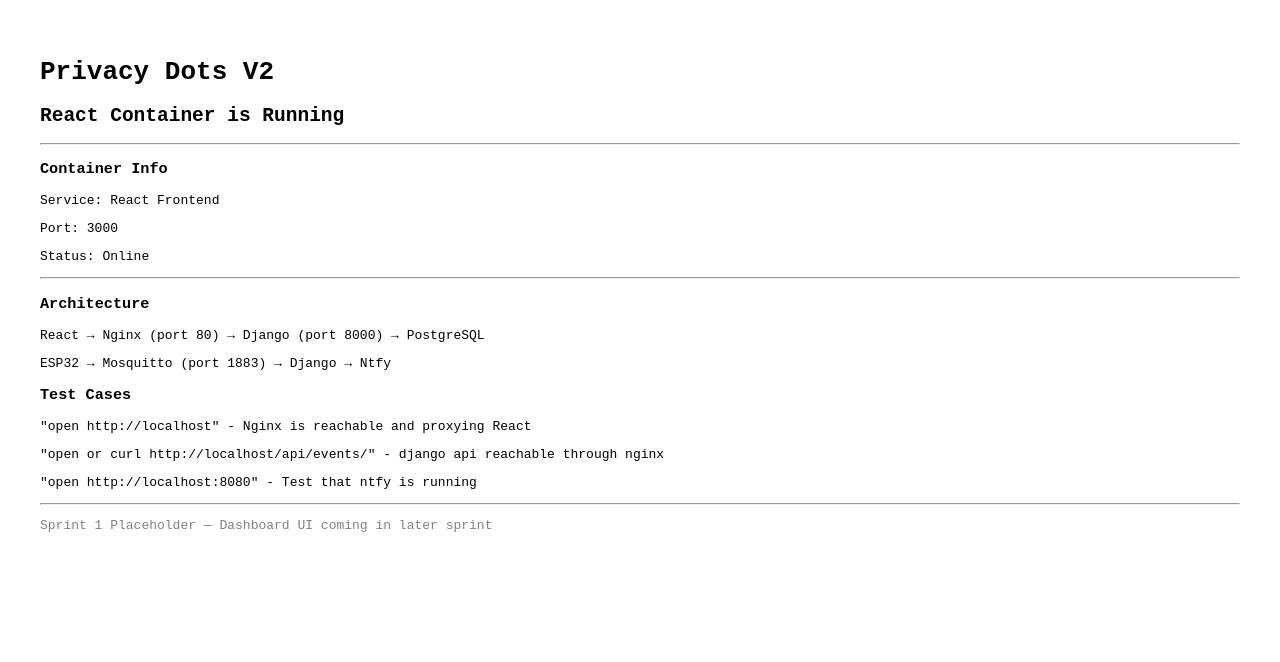
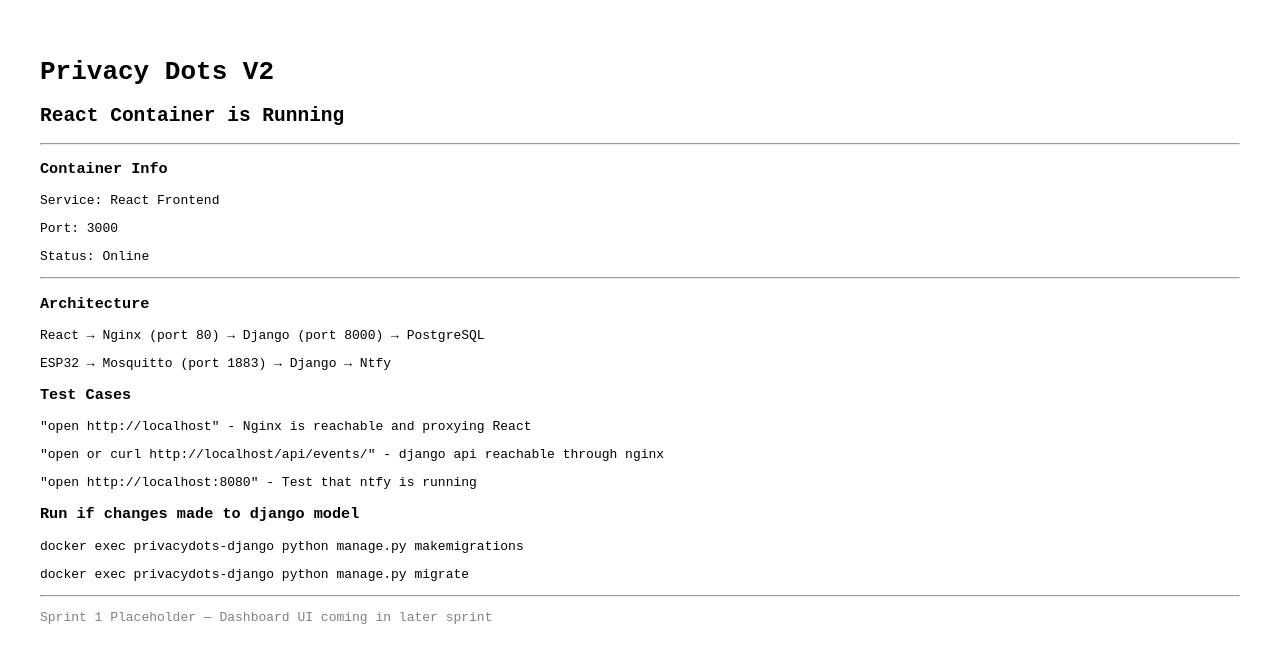
Before and after one commit to devi-walto/Privacy-Dots-V2, a React (Create React App) app in the folder react/: page / in a window 1280 px wide. Shown: the top 662 px of the page. Built offline with nearby package versions, Linux system fonts and the light colour scheme.

Commit message:
Update App.js with architecture notes and migration commands

```diff
--- a/react/src/App.js
+++ b/react/src/App.js
@@ -41,6 +41,9 @@ function App() {
         <p> "open or curl http://localhost/api/events/" - django api reachable through nginx</p>
       <p> "open http://localhost:8080" - Test that ntfy is running </p>
 
+      <h3> Run if changes made to django model</h3>
+      <p>docker exec privacydots-django python manage.py makemigrations</p>
+      <p>docker exec privacydots-django python manage.py migrate</p>
       <hr />
 
       <p style={{ color: 'gray' }}>
```
